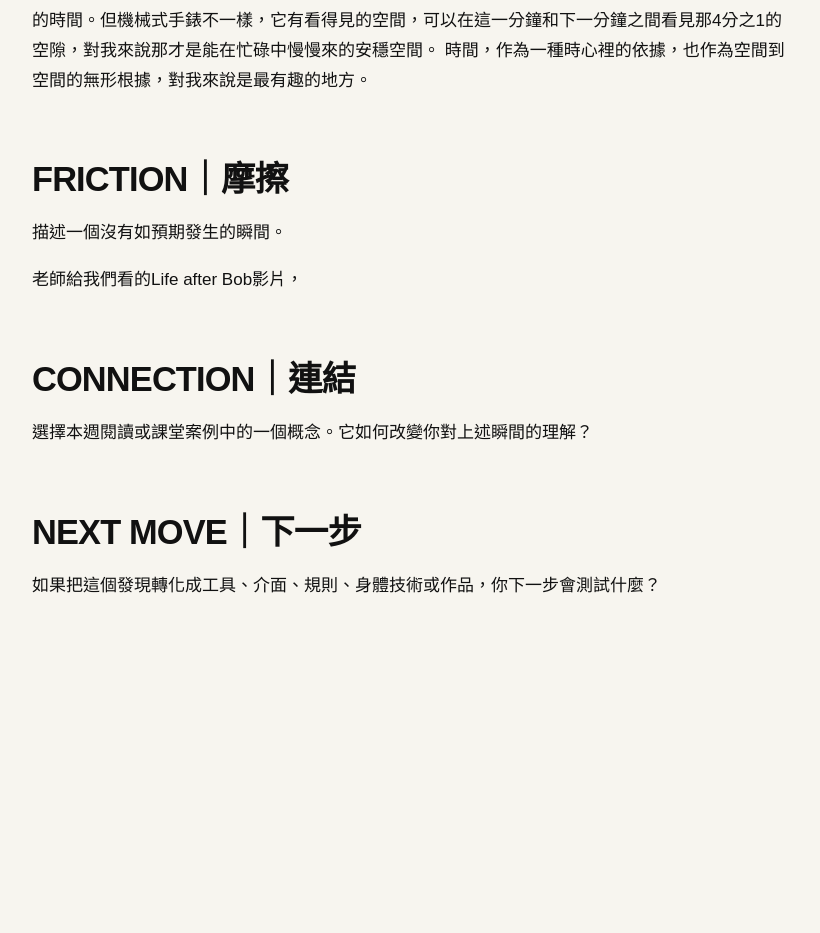
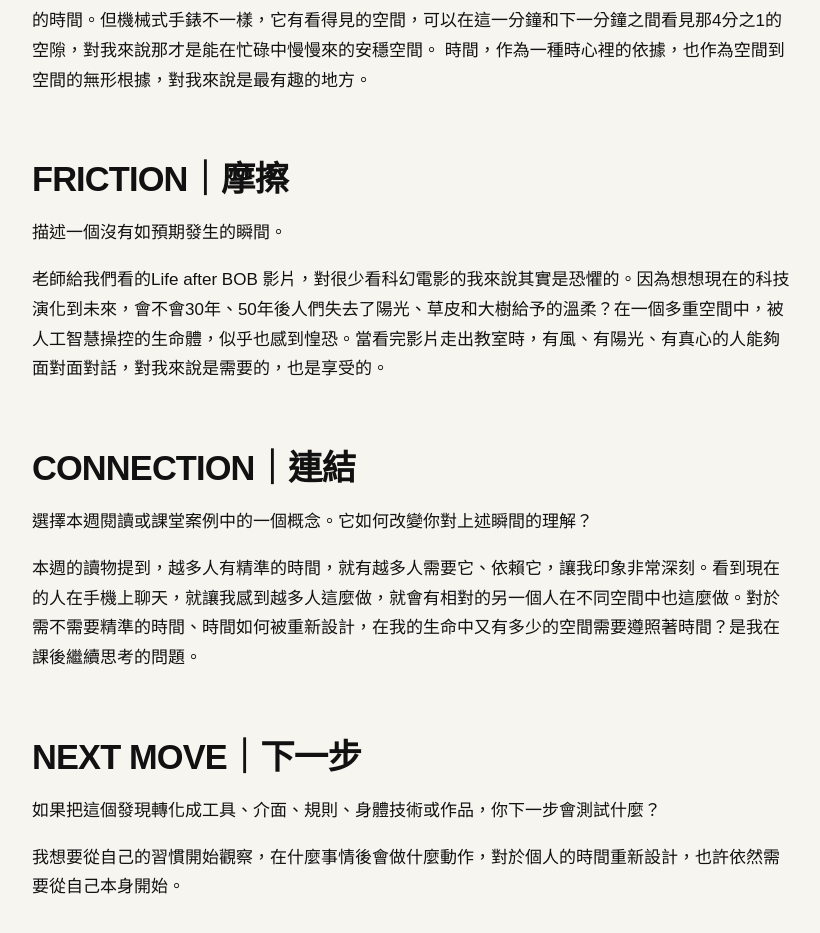
Before and after one commit to stu113590073/fieldworkarchive, a Jekyll site: the page built from weeks/week-10.md, in a window 1280 px wide and 1400 px high, scrolled down 774 px. Shown: the part 391-1324 px from the top of the window, without its empty margins (48-868 px from the left). Built offline with Jekyll 4.4.1, drawn with Linux system fonts in a browser that asks for light colours; before the commit the page ends 1872 px from its top, so only the background shows below that.

Commit message:
Update week-10.md

```diff
--- a/weeks/week-10.md
+++ b/weeks/week-10.md
@@ -24,12 +24,16 @@ permalink: /weeks/week-10/
 
 描述一個沒有如預期發生的瞬間。
 
-老師給我們看的Life after Bob影片，
+老師給我們看的Life after BOB 影片，對很少看科幻電影的我來說其實是恐懼的。因為想想現在的科技演化到未來，會不會30年、50年後人們失去了陽光、草皮和大樹給予的溫柔？在一個多重空間中，被人工智慧操控的生命體，似乎也感到惶恐。當看完影片走出教室時，有風、有陽光、有真心的人能夠面對面對話，對我來說是需要的，也是享受的。
 
 ## CONNECTION｜連結
 
 選擇本週閱讀或課堂案例中的一個概念。它如何改變你對上述瞬間的理解？
 
+本週的讀物提到，越多人有精準的時間，就有越多人需要它、依賴它，讓我印象非常深刻。看到現在的人在手機上聊天，就讓我感到越多人這麼做，就會有相對的另一個人在不同空間中也這麼做。對於需不需要精準的時間、時間如何被重新設計，在我的生命中又有多少的空間需要遵照著時間？是我在課後繼續思考的問題。
+
 ## NEXT MOVE｜下一步
 
 如果把這個發現轉化成工具、介面、規則、身體技術或作品，你下一步會測試什麼？
+
+我想要從自己的習慣開始觀察，在什麼事情後會做什麼動作，對於個人的時間重新設計，也許依然需要從自己本身開始。
```
